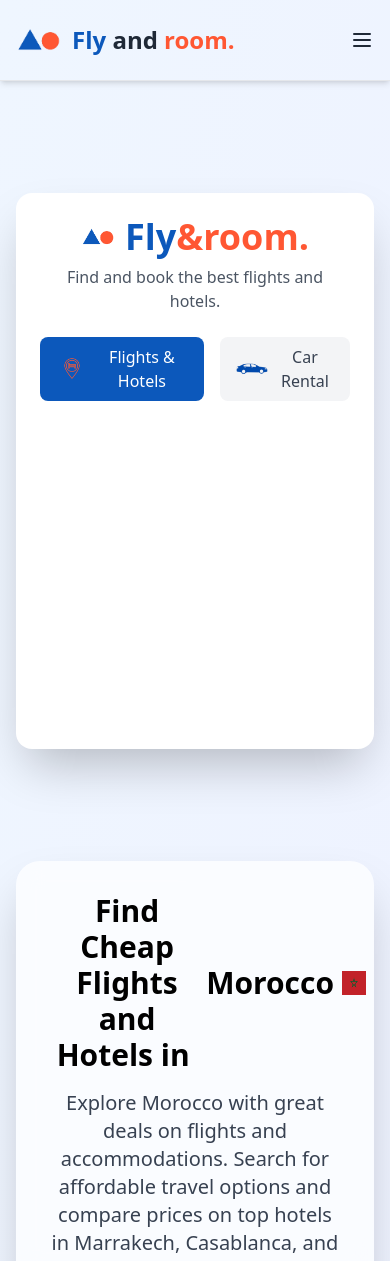
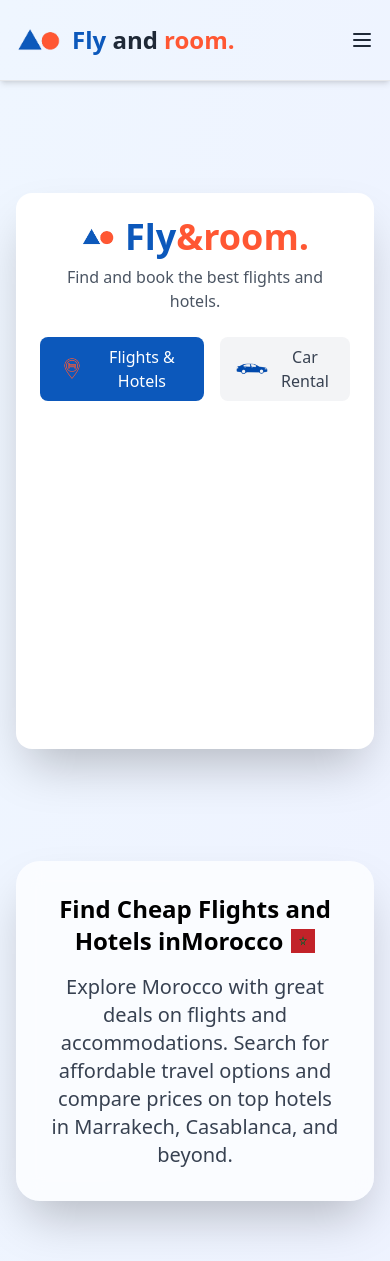
Before and after one commit to noss101/fly-and-room, a React (Vite) app: page / in a window 390 px wide. Shown: the top 1261 px of the page. Built offline with nearby package versions, Linux system fonts and the light colour scheme.

Commit message:
fix: improve Morocco section title responsiveness

```diff
--- a/src/components/sections/MoroccoSection.jsx
+++ b/src/components/sections/MoroccoSection.jsx
@@ -5,8 +5,8 @@ const MoroccoSection = () => {
     <section className="py-16">
       <div className="container mx-auto px-4">
         <div className="bg-white/70 backdrop-blur-md rounded-3xl shadow-2xl p-8 text-center">
-          <h2 className="text-3xl md:text-4xl font-bold mb-4 flex items-center justify-center">
-            Find Cheap Flights and Hotels in&nbsp;
+          <h2 className="text-2xl sm:text-3xl md:text-4xl font-bold mb-4 text-center">
+            Find Cheap Flights and Hotels in
             <span className="inline-flex items-center">
               Morocco
               <img src="/icons/moroccoflag.png" alt="Morocco flag" className="w-6 h-6 ml-2 inline-block" />
```
